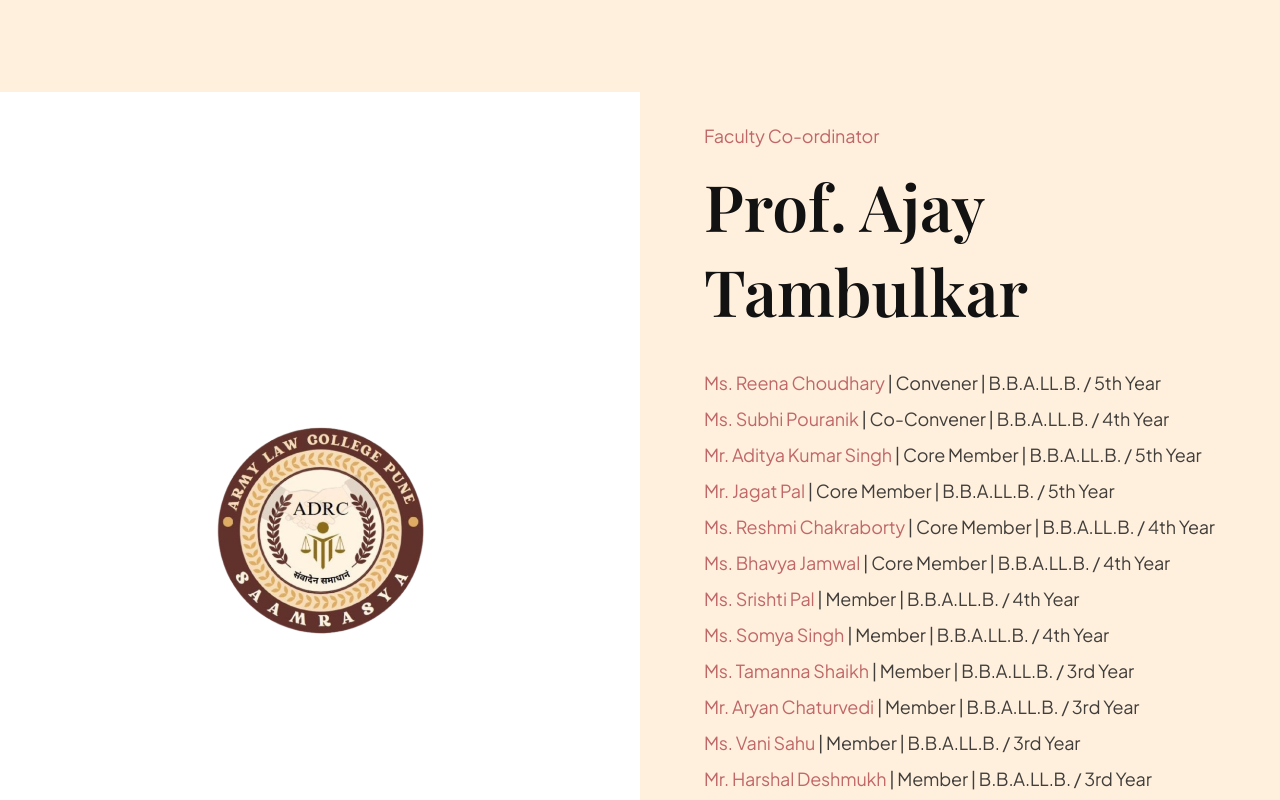
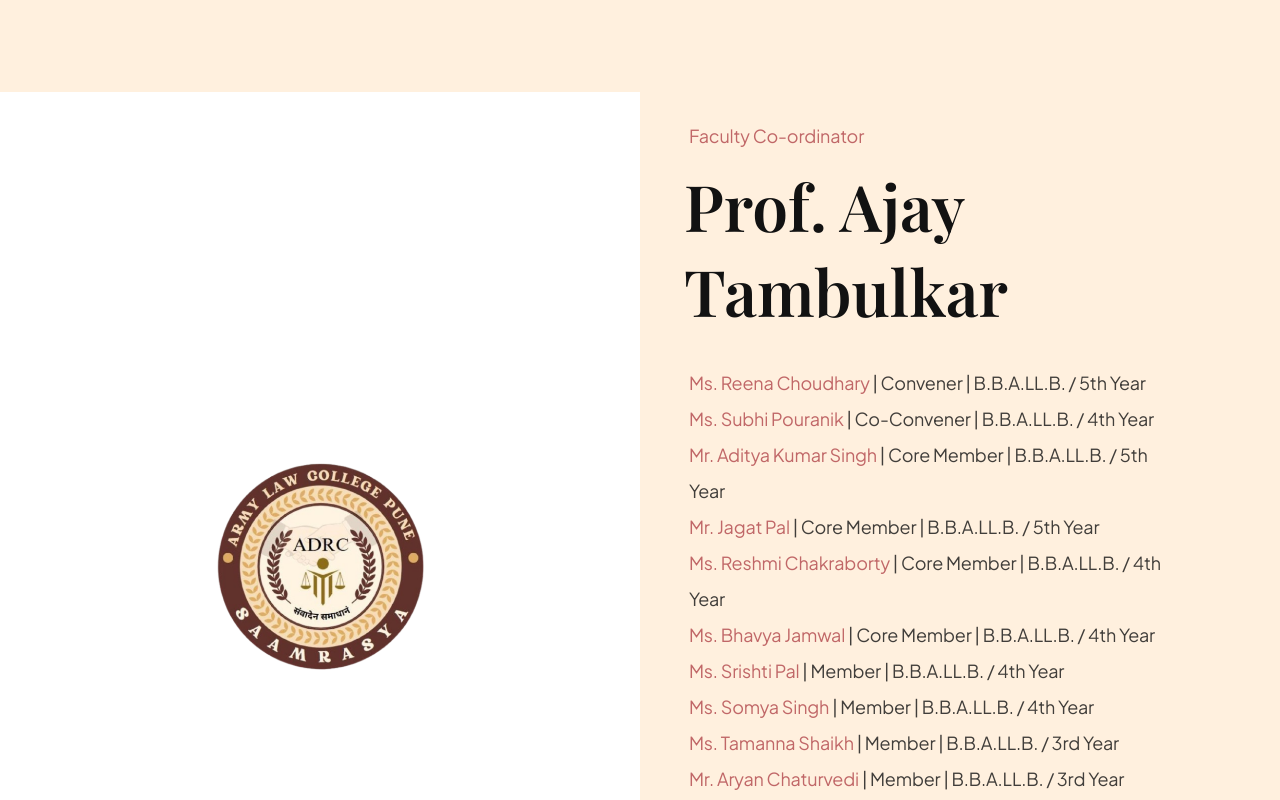
Before and after one commit to ADRCell/website, a website built with Vite: page index.html in a window 1280 px wide. Shown: the part 1340-2140 px from the top of the page. Built offline with nearby package versions, Linux system fonts and the light colour scheme.

Commit message:
member spacing

```diff
--- a/css/style.css
+++ b/css/style.css
@@ -91,6 +91,46 @@ a {
   margin-bottom: -250px;
 }
 
+.prof__title{
+  font-size: 64px;
+  font-weight: 600;
+  font-family: var(--playfair-display);
+
+  color: var(--secondary-color);
+
+  margin-top: 16px;
+  margin-left: -20px;
+}
+.prof__subtitle{
+  font-size: 18px;
+  font-weight: 400;
+  font-family: var(--plus-jakarta-sans);
+
+  color: var(--primary-color);
+  opacity: 0.8;
+
+  letter-spacing: -0.01em;
+  margin-left: -15px;
+}
+.member__description{
+  font-size: 18px;
+  font-weight: 400;
+  font-family: var(--plus-jakarta-sans);
+
+  line-height: 36px;
+  letter-spacing: -0.01em;
+
+  color: var(--secondary-color);
+  opacity: 0.8;
+
+  margin: 32px;
+  margin-left: -15px;
+}
+
+.member__description span {
+  color: var(--primary-color)
+}
+
 .sushi__description {
   font-size: 18px;
   font-weight: 400;
@@ -105,9 +145,7 @@ a {
   margin: 32px 0px;
 }
 
-.sushi__description span {
-  color: var(--primary-color)
-}
+
 
 /* Hide scrollbar for Chrome, Safari and Opera */
 .sushi__hide-scrollbar::-webkit-scrollbar {
--- a/index.html
+++ b/index.html
@@ -57,10 +57,10 @@ Whether you're curious about ADR or passionate about exploring law beyond litiga
         </div>
 
         <div class="trending__content" data-aos="fade-left">
-          <p class="sushi__subtitle">Faculty Co-ordinator</p>
+          <p class="prof__subtitle">Faculty Co-ordinator</p>
 
-          <h3 class="sushi__title">Prof. Ajay Tambulkar</h3>
-          <p class="sushi__description"><span>Ms. Reena Choudhary </span> | Convener | B.B.A.LL.B. / 5th Year <br>
+          <h3 class="prof__title">Prof. Ajay Tambulkar</h3>
+          <p class="member__description"><span>Ms. Reena Choudhary </span> | Convener | B.B.A.LL.B. / 5th Year <br>
                                         <span>Ms. Subhi Pouranik</span> | Co-Convener | B.B.A.LL.B. / 4th Year<br>
                                         <span>Mr. Aditya Kumar Singh </span>| Core Member | B.B.A.LL.B. / 5th Year<br>
                                         <span>Mr. Jagat Pal </span>| Core Member | B.B.A.LL.B. / 5th Year<br>
--- a/vite.config.js
+++ b/vite.config.js
@@ -2,5 +2,5 @@
 import { defineConfig } from 'vite';
 
 export default defineConfig({
-  base: '/Sanju/', // <-- Change this to match your GitHub repo name
+  base: '/website/', // <-- Change this to match your GitHub repo name
 });
```
